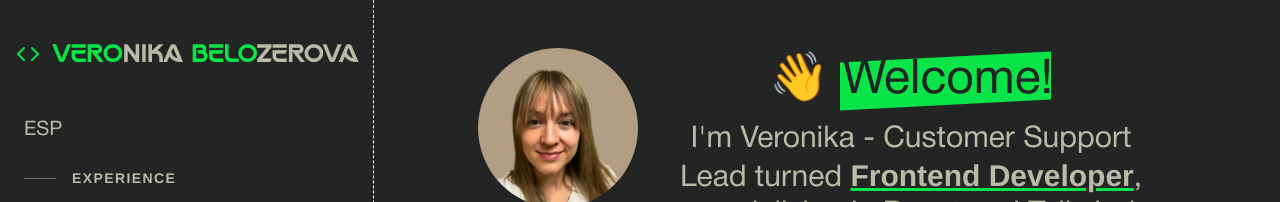
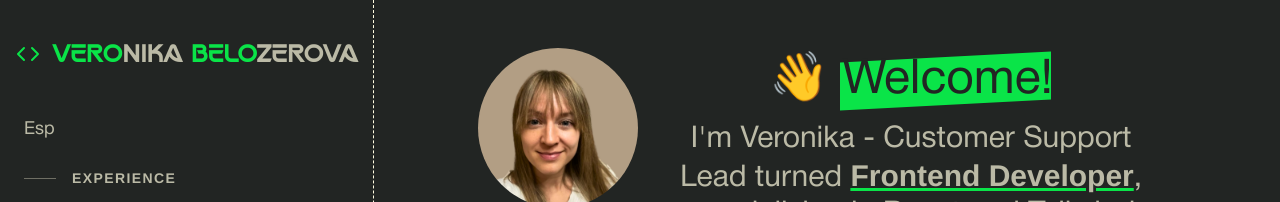
Before and after one commit to verobelo/my-portfolio, a React (Vite) app: page / in a window 1280 px wide. Shown: the top 202 px of the page. Built offline with nearby package versions, Linux system fonts and the light colour scheme.

Commit message:
Add style to language toggle btn

```diff
--- a/src/components/Header.jsx
+++ b/src/components/Header.jsx
@@ -30,9 +30,9 @@ export default function Header({ language, setLanguage }) {
       </div>
       <div className='flex gap-2'>
         <button
-          className='p-1 lg:pl-0 lg:mb-[-2rem] sm:text-xl cursor-pointer'
+          className='p-1 lg:pl-0 lg:mb-[-2rem] sm:text-lg cursor-pointer hover:text-accent'
           onClick={handleToggleLanguage}>
-          {language === 'en' ? 'ESP' : 'ENG'}
+          {language === 'en' ? 'Esp' : 'Eng'}
         </button>
         <button
           type='button'
```
